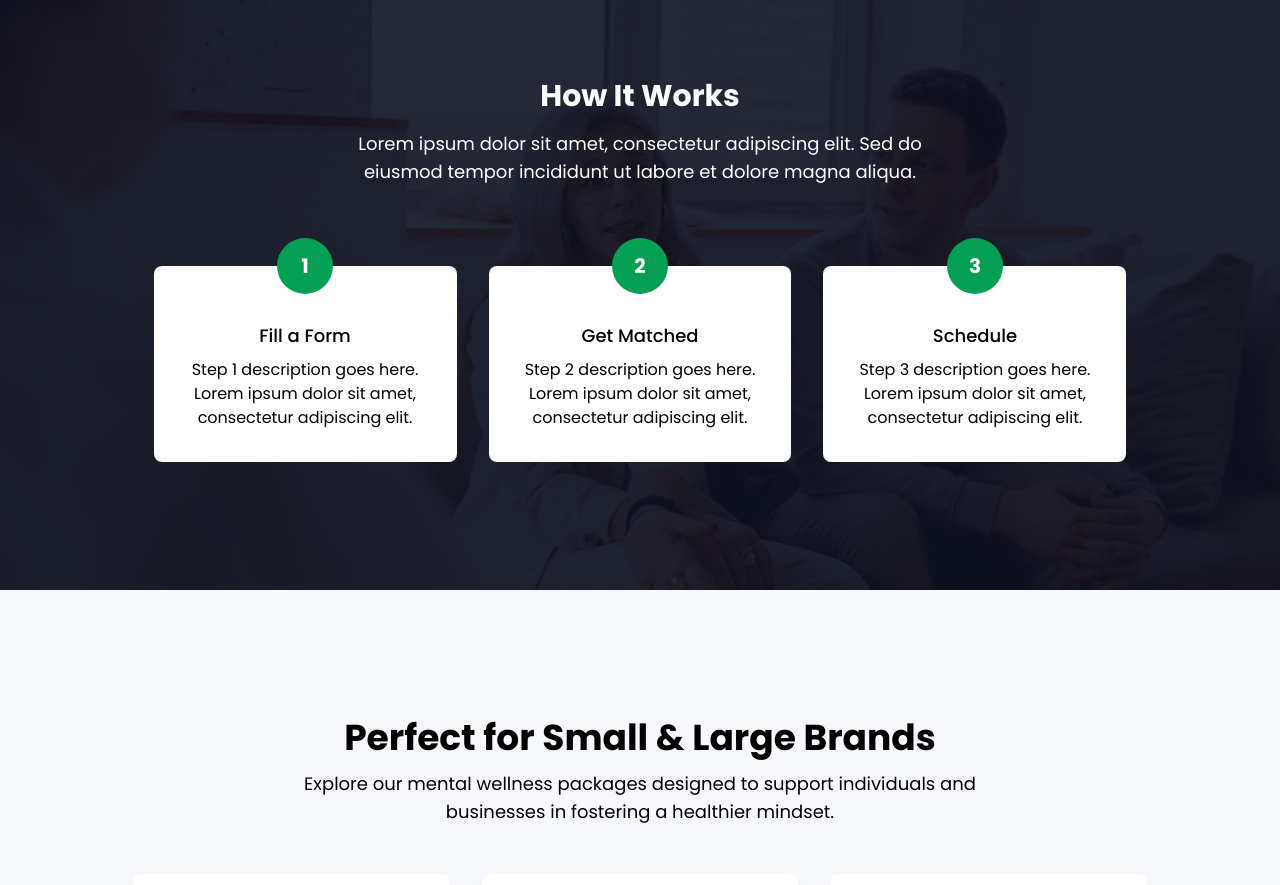
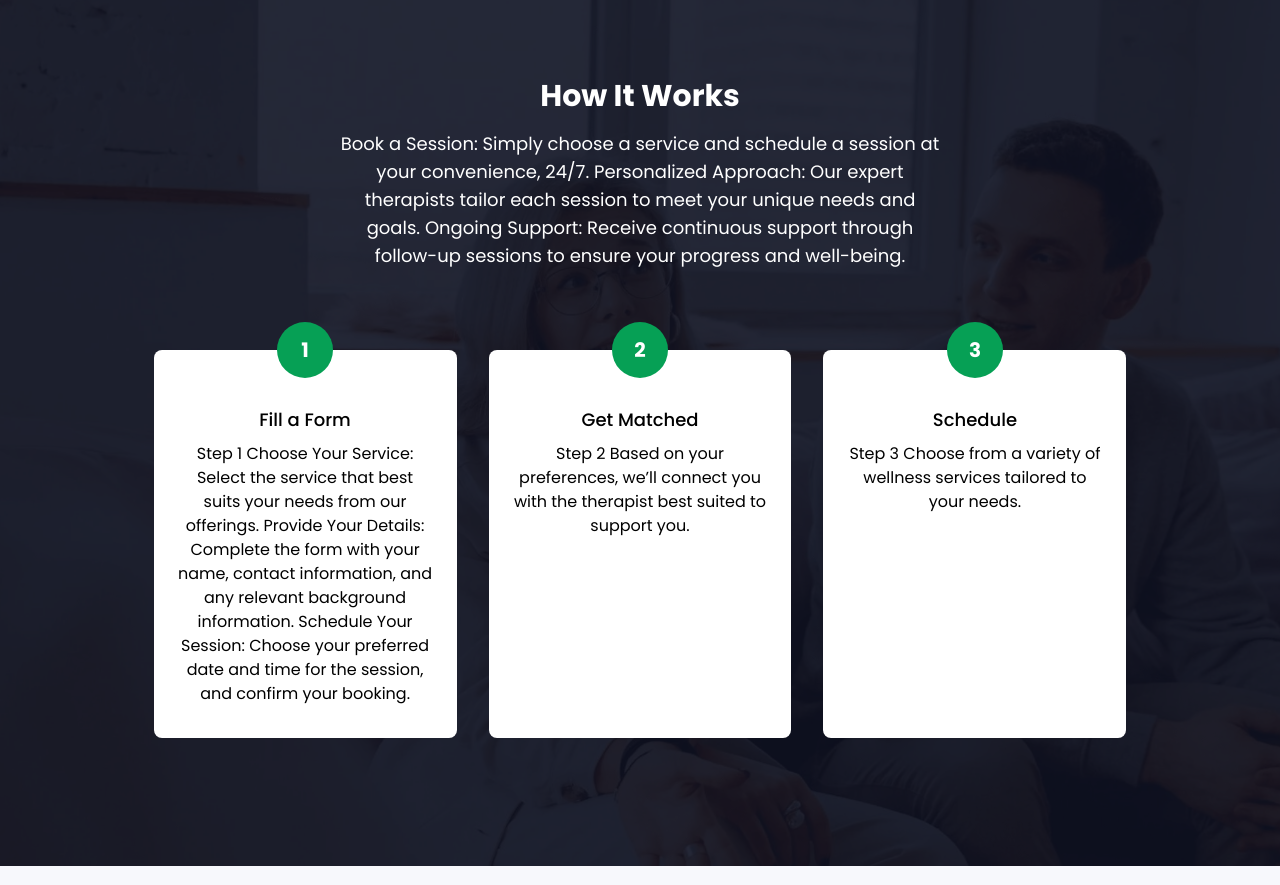
Before and after one commit to Lily0335/mind-leap, a React (Vite) app: page / in a window 1280 px wide. Shown: the part 2500-3385 px from the top of the page. Built offline with nearby package versions, Linux system fonts and the light colour scheme.

Commit message:
Update WorkingStep.jsx

```diff
--- a/src/components/WorkingStep.jsx
+++ b/src/components/WorkingStep.jsx
@@ -17,7 +17,11 @@ const WorkingStep = () => {
         >
           <h2 className='text-3xl font-bold mb-4'>How It Works</h2>
           <p className='text-lg md:w-1/2 mx-auto'>
-            Lorem ipsum dolor sit amet, consectetur adipiscing elit. Sed do eiusmod tempor incididunt ut labore et dolore magna aliqua.
+           Book a Session: Simply choose a service and schedule a session at your convenience, 24/7.
+
+Personalized Approach: Our expert therapists tailor each session to meet your unique needs and goals.
+
+Ongoing Support: Receive continuous support through follow-up sessions to ensure your progress and well-being.
           </p>
         </motion.div>
 
@@ -35,7 +39,11 @@ const WorkingStep = () => {
             </div>
             <h3 className='text-lg font-medium mt-8'>Fill a Form</h3>
             <p className='my-2'>
-              Step 1 description goes here. Lorem ipsum dolor sit amet, consectetur adipiscing elit.
+              Step 1 Choose Your Service: Select the service that best suits your needs from our offerings.
+
+Provide Your Details: Complete the form with your name, contact information, and any relevant background information.
+
+Schedule Your Session: Choose your preferred date and time for the session, and confirm your booking.
             </p>
           </motion.div>
 
@@ -52,7 +60,7 @@ const WorkingStep = () => {
             </div>
             <h3 className='text-lg font-medium mt-8'>Get Matched</h3>
             <p className='my-2'>
-              Step 2 description goes here. Lorem ipsum dolor sit amet, consectetur adipiscing elit.
+              Step 2 Based on your preferences, we’ll connect you with the therapist best suited to support you.
             </p>
           </motion.div>
 
@@ -69,7 +77,7 @@ const WorkingStep = () => {
             </div>
             <h3 className='text-lg font-medium mt-8'>Schedule</h3>
             <p className='my-2'>
-              Step 3 description goes here. Lorem ipsum dolor sit amet, consectetur adipiscing elit.
+              Step 3  Choose from a variety of wellness services tailored to your needs.
             </p>
           </motion.div>
         </div>
```
